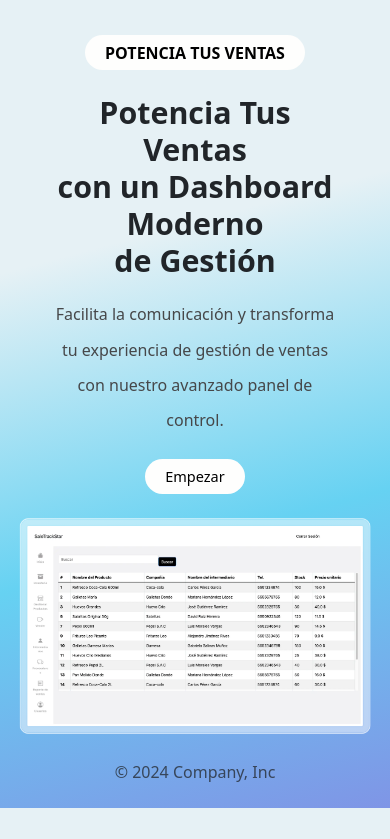
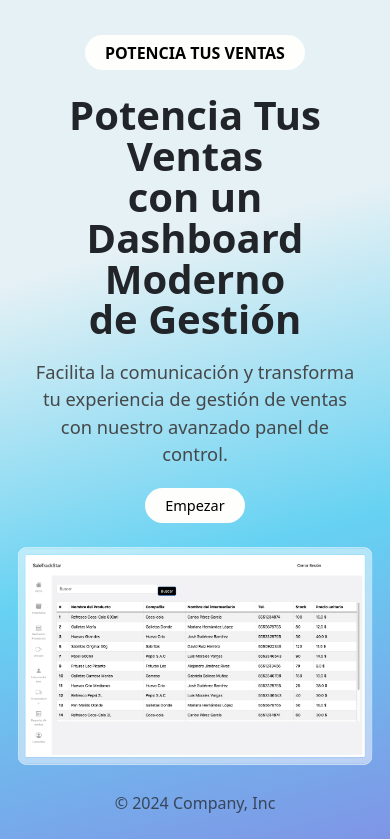
Before and after one commit to xEmmanuelCobax/proyecto-final-tiendadevanessa-master, a Flask app: page / in a window 390 px wide. Shown: the part 84-923 px from the top of the page. Before the commit the page ends 892 px from the top, so only its background shows below. Run offline with Flask 3, Linux system fonts and the light colour scheme; some libraries are stand-ins or nearby versions.

Commit message:
inicio responsive

```diff
--- a/src/static/css/inicio.css
+++ b/src/static/css/inicio.css
@@ -69,6 +69,7 @@
 .inicio__img--figure {
     margin-top: 12px;
     width: 90%;
+    max-width: 1500px;
     transition: transform 1s ease-in-out;
 }
 
@@ -91,6 +92,64 @@ footer ul {
     display: none;
 }
 
+/*4K*/
+@media screen and (min-width: 1440px) {
+
+    .inicio {
+        height: 90vh;
+        /* background-color: red; */
+    }
+
+    .inicio__titulo {
+        font-size: 5rem;
+        line-height: 1.3em;
+    }
+
+    .inicio__desc {
+        font-size: 2.5em;
+        line-height: 1.45em;
+    }
+
+    .inicio__btn {
+        width: auto;
+        height: auto;
+        padding: 2px 30px;
+        font-size: 2em;
+    }
+
+    .inicio__btn--titulo {
+        font-size: 2em;
+        width: auto;
+        padding: 1.4rem;
+        line-height: 0px;
+    }
+
+}
+
+/*4K*/
+@media screen and (max-width: 900px) {
+    .inicio__titulo {
+        font-size: 3.3rem;
+    }
+
+    .inicio__desc {
+        width: 80%;
+        line-height: 1.9rem;
+    }
+}
+
+@media screen and (max-width: 710px) {
+    .inicio__titulo {
+        font-size: 3em;
+        line-height: 3.7rem;
+    }
+
+    .inicio__desc {
+        width: 80%;
+        line-height: 1.9rem;
+    }
+}
+
 /*Moviles*/
 @media screen and (max-width: 428px) {
 
@@ -99,9 +158,12 @@ footer ul {
     }
 
     .inicio__titulo {
-        font-size: 1.9rem;
-        width: 80%;
-        line-height: 2.3rem;
+        font-size: 2.5rem;
+        width: 95%;
+        line-height: 2.55rem;
+        /* background: red; */
+        word-wrap: break-word;
+        /* padding: 0; */
     }
 
     .textos__container {
@@ -109,9 +171,10 @@ footer ul {
     }
 
     .inicio__desc {
-        width: 80%;
-        font-size: 1rem;
-        color: #464749;
+        width: 90%;
+        font-size: 18.3px;
+        font-weight: 500;
+        line-height: 1.7rem;
     }
 
     .inicio__btn {
@@ -127,7 +190,8 @@ footer ul {
     }
 
     .inicio__img--figure {
-        width: 95%;
+        /* display: none; */
+        width: 96%;
     }
 
     .nav-item {
```
